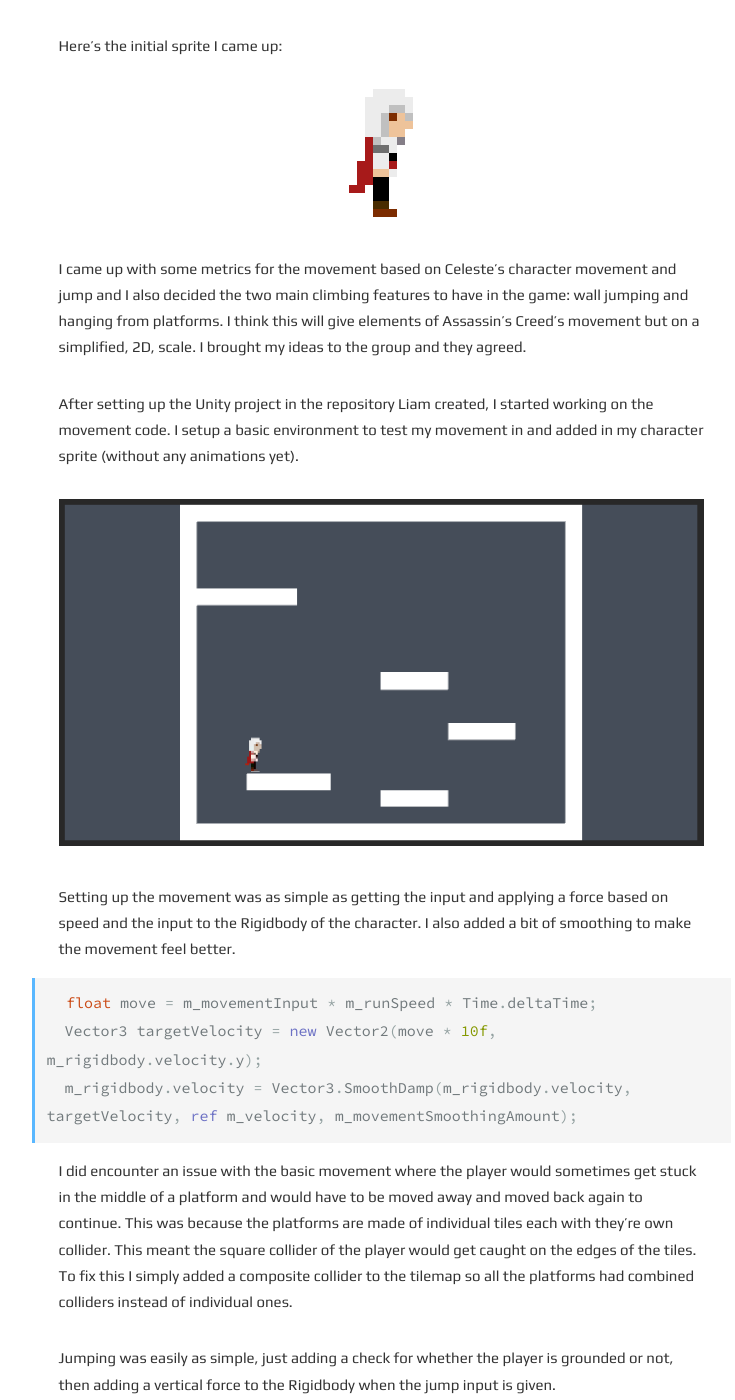
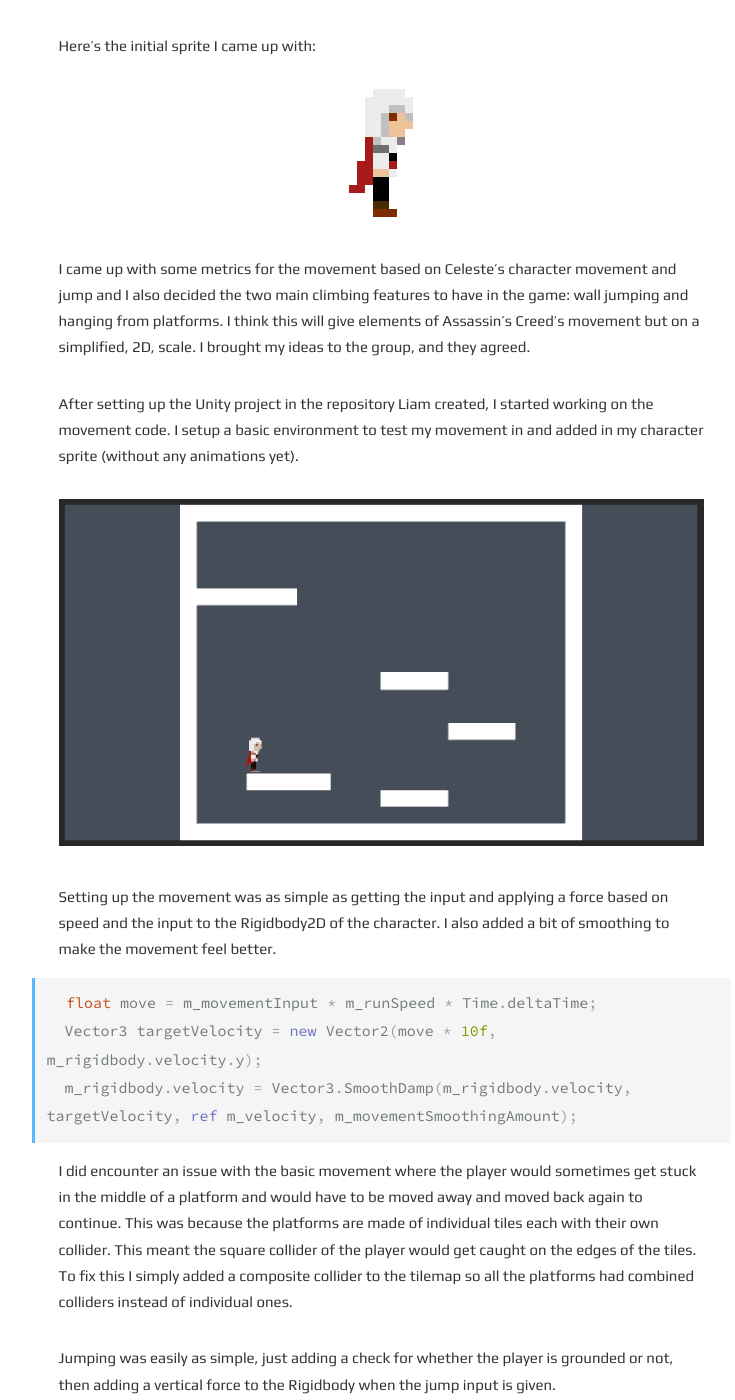
Before and after one commit to zar67/cgd-devlog, a Jekyll site: the page built from _posts/2021-10-17-jame-one-start.md, in a window 1280 px wide and 1400 px high, scrolled down 1064 px. Shown: the whole window, without its empty margins (259-994 px from the left). Built offline with Jekyll 4.4.1, drawn with Linux system fonts in a browser that asks for light colours; some of the changed text lies outside the part shown.

Commit message:
Typo Fixes

```diff
--- a/_posts/2021-10-17-jame-one-start.md
+++ b/_posts/2021-10-17-jame-one-start.md
@@ -15,7 +15,7 @@ Our group started off with a list of games that we could possibly de-make and na
 
 After some discussion on day one about the design of the game we decided on: A 2D platformer with a focus on climbing and stealth.
 The player plays as an assassin and tries to avoid the sight of guards to get through the platforms.
-The player scores based on how far they get and how many guards they kill, but loses points if they're seen by the guards.
+The player scores based on how far they get and how many guards they kill but loses points if they're seen by the guards.
 
 We also broke up the game into the major features and tasks to split them between everyone in the group. Here's what we decided:
 
@@ -29,15 +29,15 @@ We also broke up the game into the major features and tasks to split them betwee
 - Sound - Stan
 - Camera - Zoe
 
-After the main session, I spent some time designing the movement for the character and also designing a sprite for the character (simply reducing the resolution of one I found online).
+After the main session, I spent some time designing the movement for the character and designing a sprite for the character (simply reducing the resolution of one I found online).
 
-Here's the initial sprite I came up:
+Here's the initial sprite I came up with:
 
 <p align="center">
   <img src="{{site.baseurl}}/assets/jam-one/character-run.gif" alt="Animated Character Run"/>
 </p>
 
-I came up with some metrics for the movement based on Celeste's character movement and jump and I also decided the two main climbing features to have in the game: wall jumping and hanging from platforms. I think this will give elements of Assassin's Creed's movement but on a simplified, 2D, scale. I brought my ideas to the group and they agreed.
+I came up with some metrics for the movement based on Celeste's character movement and jump and I also decided the two main climbing features to have in the game: wall jumping and hanging from platforms. I think this will give elements of Assassin's Creed's movement but on a simplified, 2D, scale. I brought my ideas to the group, and they agreed.
 
 After setting up the Unity project in the repository Liam created, I started working on the movement code. I setup a basic environment to test my movement in and added in my character sprite (without any animations yet).
 
@@ -45,7 +45,7 @@ After setting up the Unity project in the repository Liam created, I started wor
   <img src="{{site.baseurl}}/assets/jam-one/test-movement-setup.png" alt="Basic Test Environment Setup"/>
 </p>
 
-Setting up the movement was as simple as getting the input and applying a force based on speed and the input to the Rigidbody of the character. I also added a bit of smoothing to make the movement feel better.
+Setting up the movement was as simple as getting the input and applying a force based on speed and the input to the Rigidbody2D of the character. I also added a bit of smoothing to make the movement feel better.
 
 {% highlight c# %}
   float move = m_movementInput * m_runSpeed * Time.deltaTime;
@@ -53,7 +53,7 @@ Setting up the movement was as simple as getting the input and applying a force
   m_rigidbody.velocity = Vector3.SmoothDamp(m_rigidbody.velocity, targetVelocity, ref m_velocity, m_movementSmoothingAmount);
 {% endhighlight %}
 
-I did encounter an issue with the basic movement where the player would sometimes get stuck in the middle of a platform and would have to be moved away and moved back again to continue. This was because the platforms are made of individual tiles each with they're own collider. This meant the square collider of the player would get caught on the edges of the tiles. To fix this I simply added a composite collider to the tilemap so all the platforms had combined colliders instead of individual ones.
+I did encounter an issue with the basic movement where the player would sometimes get stuck in the middle of a platform and would have to be moved away and moved back again to continue. This was because the platforms are made of individual tiles each with their own collider. This meant the square collider of the player would get caught on the edges of the tiles. To fix this I simply added a composite collider to the tilemap so all the platforms had combined colliders instead of individual ones.
 
 Jumping was easily as simple, just adding a check for whether the player is grounded or not, then adding a vertical force to the Rigidbody when the jump input is given.
 
@@ -80,7 +80,7 @@ Hovever, I did improve the jump by adding a Mario style element - allowing the p
   }
 {% endhighlight %}
 
-After the basic movement was setup I moved on to the more complex movement elements, starting with crouching. The player needs to be able to crouch down to one unit high to be able to hide in hay etc, however if they are hiding under something and they can't stand up (e.g. the ceiling is too low) they need to stay crouching until they can stand up again. This is done by adding a Transform to use as a ceiling check point and using Physics2D.OverlapCircle to see if there is a ceiling above the player.
+After the basic movement was setup, I moved on to the more complex movement elements, starting with crouching. The player needs to be able to crouch down to one unit high to be able to hide in hay etc, however if they are hiding under something and they can't stand up (e.g. the ceiling is too low) they need to stay crouching until they can stand up again. This is done by adding a Transform to use as a ceiling check point and using Physics2D.OverlapCircle to see if there is a ceiling above the player.
 
 There are two colliders on the player, one covering the players head and upper body, one covering the lower body and legs. When crouching the top collider is disabled and eventually a crouching animation will be shown so the player is visually one unit tall.
 
```
Also changed, not shown: other parts of _posts/2021-10-17-jame-one-start.md (+1 -1 lines), _posts/2021-10-24-first-play-test.md (+6 -6 lines), _posts/2021-10-31-main-features-complete.md (+6 -6 lines).
